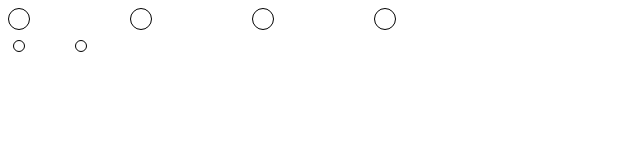
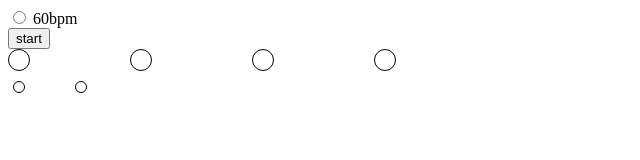
Before and after one commit to crisstanza/visual-metronome, a plain HTML site: page index.html in a window 1280 px wide. Shown: the whole page, without its empty margins (0-640 px from the left). Drawn offline with Linux system fonts and the light colour scheme.

Commit message:
Some GUI controls.

```diff
--- a/index.html
+++ b/index.html
@@ -8,6 +8,12 @@
 		<script type="text/javascript" src="js/js.js"></script>
 	</head>
 	<body>
+
+		<input type="radio" id="bpm" value="60" /> 60bpm
+		<br clear="all" />
+		<input type="button" id="start-stop" value="start" />
+		<br clear="all" />
+
 		<div class="Beats">
 			<div id="beat-1" class="Off"></div>
 			<div id="beat-2" class="Off"></div>
@@ -19,5 +25,6 @@
 			<div id="sub-beat-1" class="Off"></div>
 			<div id="sub-beat-2" class="Off"></div>
 		</div>
+
 	</body>
 </html>
```
